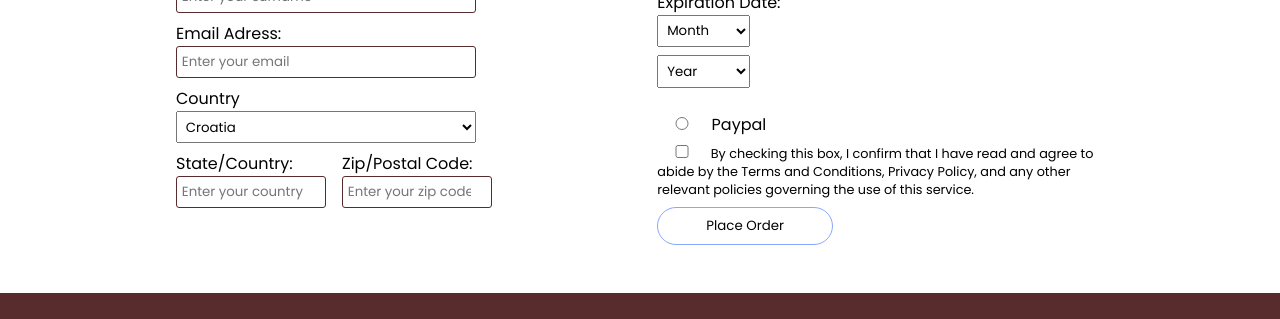
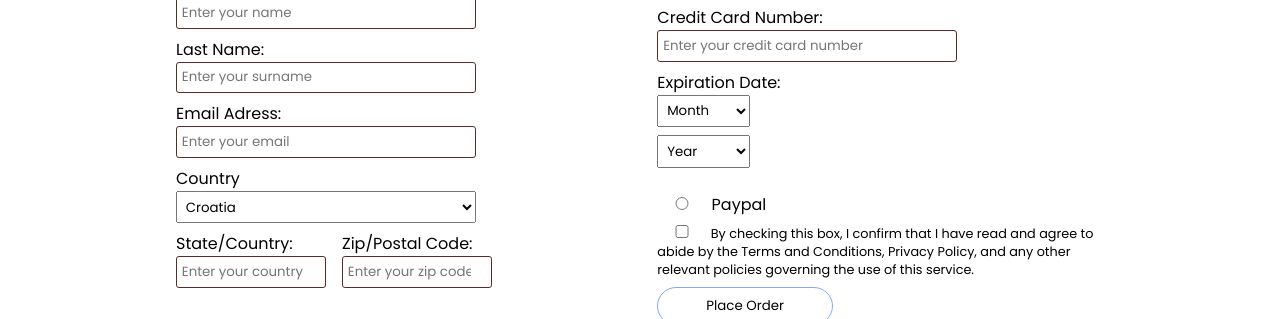
Before and after one commit to Spinii/izrada-web-stranice-web-shop-Spinii-test, a plain HTML site: page checkout.html in a window 1280 px wide. Shown: the part 278-597 px from the top of the page. Drawn offline with nearby package versions, Linux system fonts and the light colour scheme.

Commit message:
update linkovi, shop, cart, product detail

```diff
--- a/css/cart.css
+++ b/css/cart.css
@@ -26,7 +26,7 @@ object{
     max-width: 95dvw;
     height: 100dvh;
     margin: auto;
-    padding: 1rem 3rem;
+    padding: 6rem 3rem;
 }
 .cart{
     display: flex;
--- a/css/checkout.css
+++ b/css/checkout.css
@@ -24,9 +24,9 @@ object{
 
 .main{
     max-width: 95dvw;
-    height: auto;
+    height: 100dvh;
     margin: 0 auto;
-    padding: 1rem 3rem;
+    padding: 6rem 3rem;
 }
 
 .checkout{
```
Also changed, not shown: rayban1-detail.html (+4 -3 lines).
